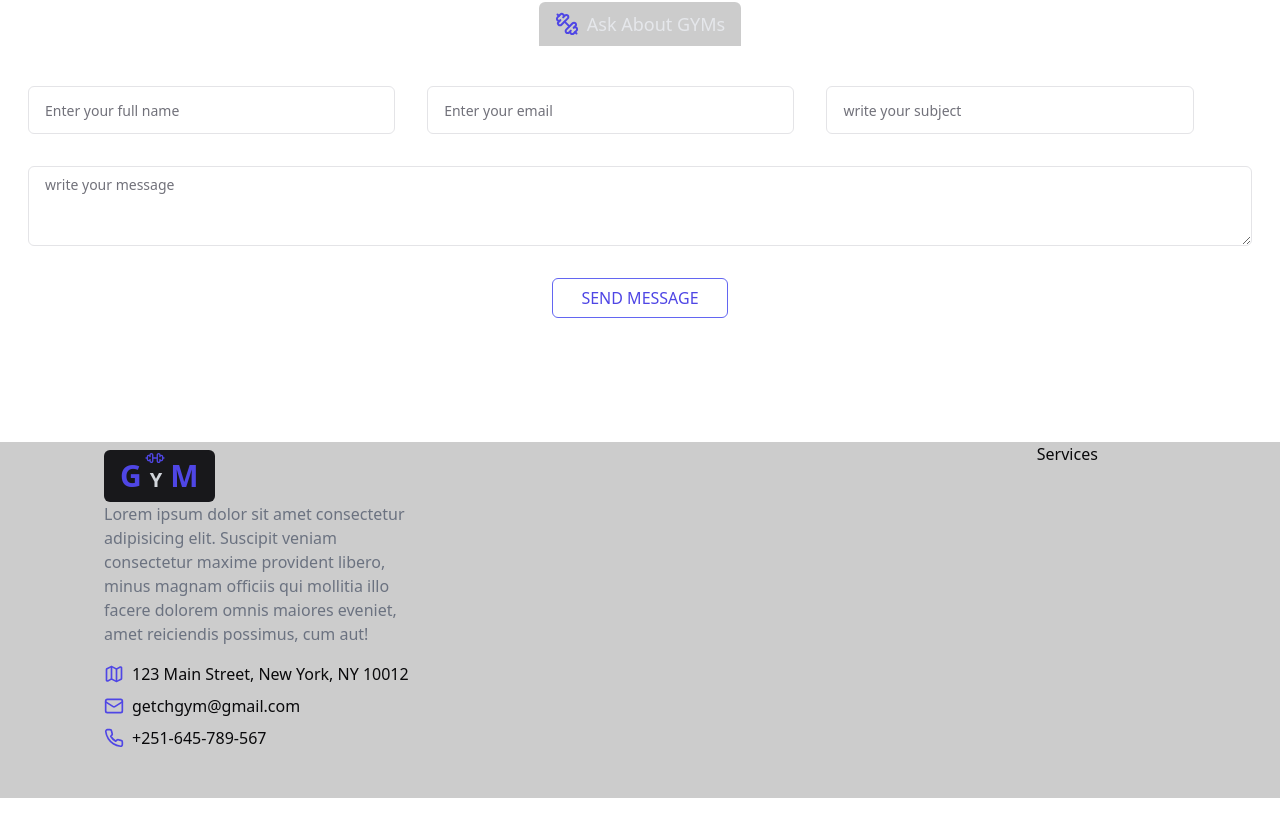
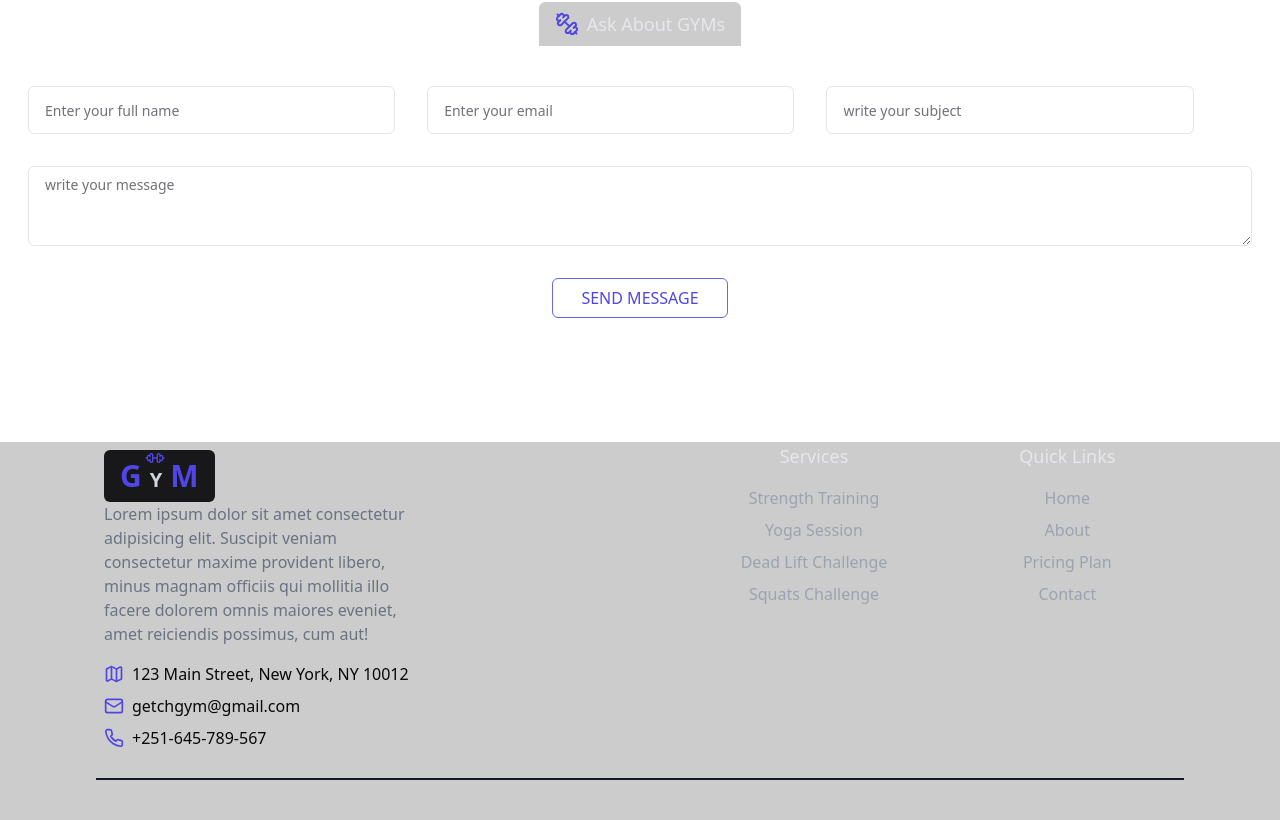
Before and after one commit to dagiStark/gym, a React (Vite) app: page / in a window 1280 px wide. Shown: the part 4865-5685 px from the top of the page. Before the commit the page ends 5663 px from the top, so only its background shows below. Built offline with nearby package versions, Linux system fonts and the light colour scheme.

Commit message:
update footer

```diff
--- a/src/pages/home/Footer.jsx
+++ b/src/pages/home/Footer.jsx
@@ -1,5 +1,6 @@
 import { Button } from "@/components/ui/button";
-import { Dumbbell, MailIcon, MapIcon, PhoneIcon } from "lucide-react";
+import { Dumbbell, MailIcon, MapIcon, PhoneIcon, } from "lucide-react";
+
 
 function Footer() {
   return (
@@ -43,7 +44,61 @@
 
         <div className="flex items-center justify-center md:justify-end flex-wrap w-full md:w-[65%] lg:w-[65%] h-auto gap-5">
           <div className="flex items-center flex-col justify-center w-full md:w-[48%] lg:w-[33%]">
-            <h2>Services</h2>
+            <h2 className="text-lg text-gray-200 font-medium mb-4">Services</h2>
+            <div className="w-full h-auto">
+              <ul className="w-full h-auto space-y-2">
+                <li className="w-full h-auto text-gray-400 hover:text-indigo-600 ease-out duration-300 cursor-pointer text-center">
+                  Strength Training
+                </li>
+                <li className="w-full h-auto text-gray-400 hover:text-indigo-600 ease-out duration-300 cursor-pointer text-center">
+                  Yoga Session
+                </li>
+                <li className="w-full h-auto text-gray-400 hover:text-indigo-600 ease-out duration-300 cursor-pointer text-center">
+                  Dead Lift Challenge
+                </li>
+                <li className="w-full h-auto text-gray-400 hover:text-indigo-600 ease-out duration-300 cursor-pointer text-center">
+                  Squats Challenge
+                </li>
+              </ul>
+            </div>
+          </div>
+          <div className="flex items-center flex-col justify-center w-full md:w-[48%] lg:w-[33%]">
+            <h2 className="text-lg text-gray-200 font-medium mb-4">
+              Quick Links
+            </h2>
+            <div className="w-full h-auto">
+              <ul className="w-full h-auto space-y-2">
+                <li className="w-full h-auto text-gray-400 hover:text-indigo-600 ease-out duration-300 cursor-pointer text-center">
+                  Home
+                </li>
+                <li className="w-full h-auto text-gray-400 hover:text-indigo-600 ease-out duration-300 cursor-pointer text-center">
+                  About
+                </li>
+                <li className="w-full h-auto text-gray-400 hover:text-indigo-600 ease-out duration-300 cursor-pointer text-center">
+                  Pricing Plan
+                </li>
+                <li className="w-full h-auto text-gray-400 hover:text-indigo-600 ease-out duration-300 cursor-pointer text-center">
+                  Contact
+                </li>
+              </ul>
+            </div>
+          </div>
+        </div>
+
+        <div className="flex items-center w-full h-[1.5px] lg:bg-gray-900 md:bg-gray-900 bg-transparent relative">
+          <div className="flex items-center justify-center md:justify-between lg:justify-between absolute -top-4 left-[-50%] flex-wrap-reverse gap-y-4">
+            <p className="text-sm text-gray-400 font-normal md:bg-gray-900 lg:bg-gray-900 bg-transparent py-1 px-4 rounded-md">
+              @2024 G-Tech, All rights reserved
+            </p>
+            <div className="w-auto h-auto flex items-center justify-center gap-x-2 gap-y-2">
+              <ul className="w-full h-auto flex items-center justify-center gap-x-4">
+                <li className="w-8 h-8 cursor-pointer bg-indigo-900 py-1 px-4 rounded-md hover:text-white ease-out duration-700">
+                  <a href="/" target="_blank" className="">
+                    <img src="" alt="facebook icon" className="w-5 h-5" />
+                  </a>
+                </li>
+              </ul>
+            </div>
           </div>
         </div>
       </div>
```
Also changed, not shown: src/assets/facebook.svg (added).
